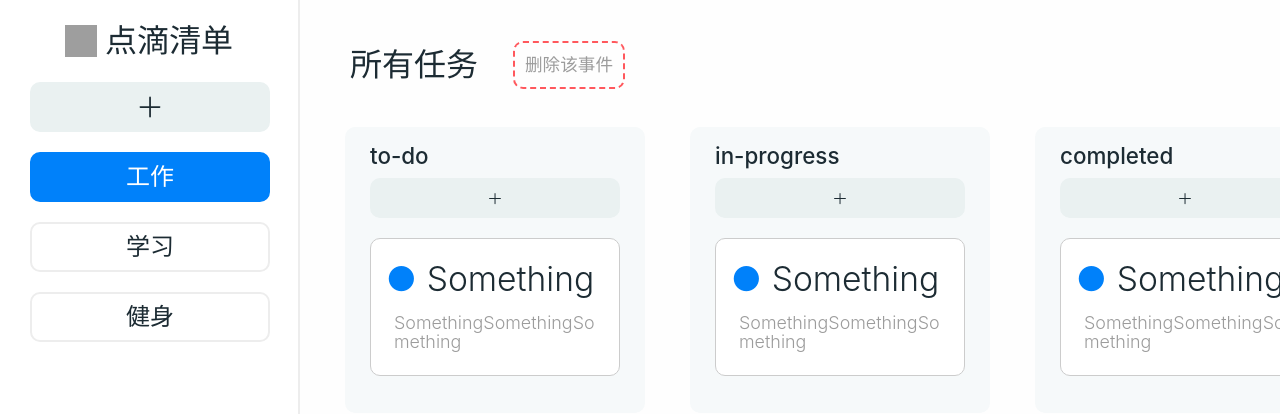
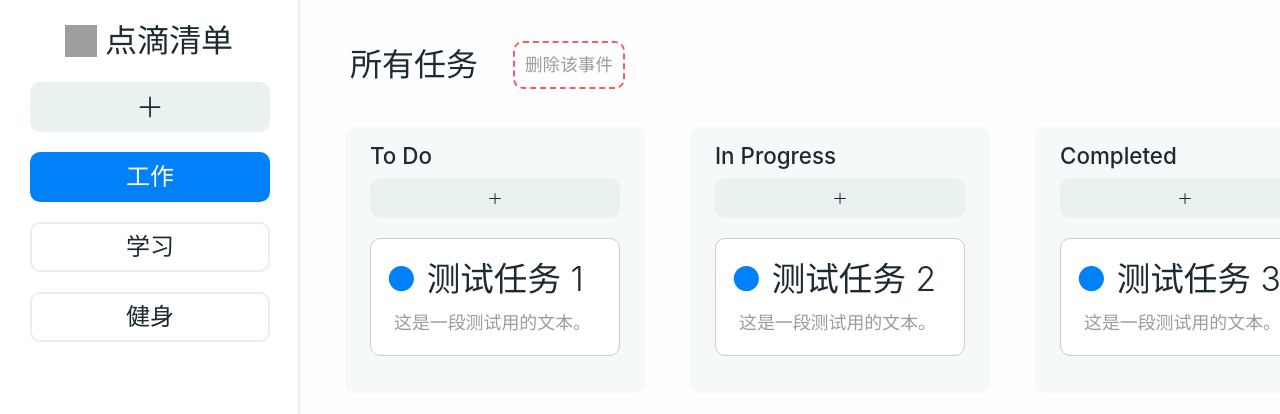
Before and after one commit to hanyi319/ready-to-do, a React (Vite) app: page / in a window 1280 px wide. Shown: the top 414 px of the page. Built offline with nearby package versions, Linux system fonts and the light colour scheme; grey boxes are pictures that could not be loaded.

Commit message:
fix: 修改数据结构

```diff
--- a/src/App.jsx
+++ b/src/App.jsx
@@ -10,70 +10,82 @@ function App() {
   const [events, setEvents] = React.useState([
     {
       title: "工作",
-      tasks: [
+      ["To Do"]: [
         {
-          name: "Something",
+          name: "测试任务 1",
           id: uuid(),
-          details: "SomethingSomethingSomething",
-          state: "to-do",
+          details: "这是一段测试用的文本。",
+          state: "To Do",
         },
+      ],
+      ["In Progress"]: [
         {
-          name: "Something",
+          name: "测试任务 2",
           id: uuid(),
-          details: "SomethingSomethingSomething",
-          state: "in-progress",
+          details: "这是一段测试用的文本。",
+          state: "In Progress",
         },
+      ],
+      ["Completed"]: [
         {
-          name: "Something",
+          name: "测试任务 3",
           id: uuid(),
-          details: "SomethingSomethingSomething",
-          state: "completed",
+          details: "这是一段测试用的文本。",
+          state: "Completed",
         },
       ],
     },
     {
       title: "学习",
-      tasks: [
+      ["To Do"]: [
         {
-          name: "Something",
+          name: "测试任务 1",
           id: uuid(),
-          details: "SomethingSomethingSomething",
-          state: "to-do",
+          details: "这是一段测试用的文本。",
+          state: "To Do",
         },
+      ],
+      ["In Progress"]: [
         {
-          name: "Something",
+          name: "测试任务 2",
           id: uuid(),
-          details: "SomethingSomethingSomething",
-          state: "in-progress",
+          details: "这是一段测试用的文本。",
+          state: "In Progress",
         },
+      ],
+      ["Completed"]: [
         {
-          name: "Something",
+          name: "测试任务 3",
           id: uuid(),
-          details: "SomethingSomethingSomething",
-          state: "completed",
+          details: "这是一段测试用的文本。",
+          state: "Completed",
         },
       ],
     },
     {
       title: "健身",
-      tasks: [
+      ["To Do"]: [
         {
-          name: "Something",
+          name: "测试任务 1",
           id: uuid(),
-          details: "SomethingSomethingSomething",
-          state: "to-do",
+          details: "这是一段测试用的文本。",
+          state: "To Do",
         },
+      ],
+      ["In Progress"]: [
         {
-          name: "Something",
+          name: "测试任务 2",
           id: uuid(),
-          details: "SomethingSomethingSomething",
-          state: "in-progress",
+          details: "这是一段测试用的文本。",
+          state: "In Progress",
         },
+      ],
+      ["Completed"]: [
         {
-          name: "Something",
+          name: "测试任务 3",
           id: uuid(),
-          details: "SomethingSomethingSomething",
-          state: "completed",
+          details: "这是一段测试用的文本。",
+          state: "Completed",
         },
       ],
     },
--- a/src/components/Column.jsx
+++ b/src/components/Column.jsx
@@ -13,8 +13,8 @@ const Column = ({ tag, currentEvent, events, setEvents }) => {
       const index = prev.findIndex((event) => event.title === currentEvent.title);
       const eventCopy = arrCopy[index];
       arrCopy.splice(index, 1, {
-        title: currentEvent.title,
-        tasks: [...eventCopy.tasks, { name: name, id: uuid(), details: details, state: tag }],
+        ...eventCopy,
+        [tag]: [...eventCopy[tag], { name: name, id: uuid(), details: details, state: tag }],
       });
       return arrCopy;
     });
@@ -30,8 +30,7 @@ const Column = ({ tag, currentEvent, events, setEvents }) => {
             <div className="task-container" ref={provided.innerRef} {...provided.droppableProps}>
               {events
                 .find((event) => event.title === currentEvent.title)
-                ?.tasks.map((item, index) => {
-                  if (item.state === tag) {
+                [tag].map((item, index) => {
                   return (
                     <Draggable key={item.id} draggableId={item.id} index={index}>
                       {(provided, snapshot) => {
@@ -46,7 +45,6 @@ const Column = ({ tag, currentEvent, events, setEvents }) => {
                       }}
                     </Draggable>
                   );
-                  }
                 })}
               {provided.placeholder}
             </div>
--- a/src/components/EventBar.jsx
+++ b/src/components/EventBar.jsx
@@ -4,7 +4,10 @@ const EventBar = ({ events, setEvents, currentEvent, setCurrentEvent }) => {
   const handleAdd = () => {
     const title = prompt("请输入事件名：");
     if (title) {
-      setEvents((prev) => [...prev, { title: title, tasks: [] }]);
+      setEvents((prev) => [
+        ...prev,
+        { title: title, ["To Do"]: [], ["In Progress"]: [], ["Completed"]: [] },
+      ]);
     }
   };
 
--- a/src/components/TaskBox.jsx
+++ b/src/components/TaskBox.jsx
@@ -18,9 +18,9 @@ const TaskBox = ({ events, setEvents, currentEvent, setCurrentEvent }) => {
   };
   const handleDragEnd = (result) => {
     if (!result.destination) return;
-    const { source, destination } = result;
-    // Remove from source
-    const taskCopy = currentEvent[source.droppableId][source.index];
+    // const { source, destination } = result;
+    // // Remove from source
+    // const taskCopy = currentEvent[source.droppableId][source.index];
   };
 
   return (
@@ -33,15 +33,15 @@ const TaskBox = ({ events, setEvents, currentEvent, setCurrentEvent }) => {
       </header>
       <DragDropContext onDragEnd={(result) => handleDragEnd(result)}>
         <div className="task-box-body">
-          <Column tag="to-do" events={events} setEvents={setEvents} currentEvent={currentEvent} />
+          <Column tag="To Do" events={events} setEvents={setEvents} currentEvent={currentEvent} />
           <Column
-            tag="in-progress"
+            tag="In Progress"
             events={events}
             setEvents={setEvents}
             currentEvent={currentEvent}
           />
           <Column
-            tag="completed"
+            tag="Completed"
             events={events}
             setEvents={setEvents}
             currentEvent={currentEvent}
```
Lines whose indentation alone changed are shown as unchanged.
